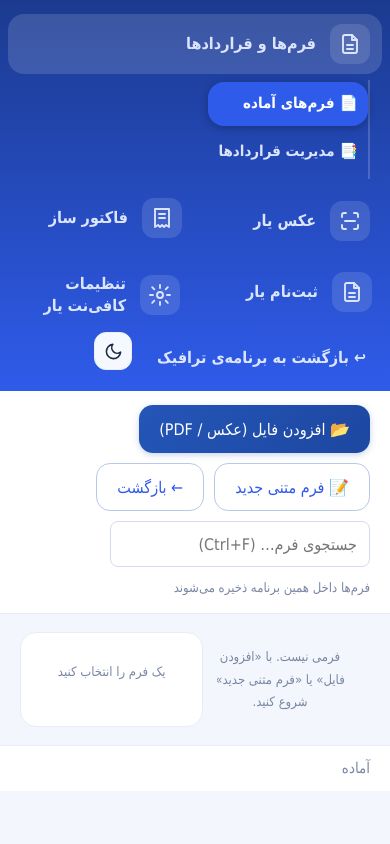
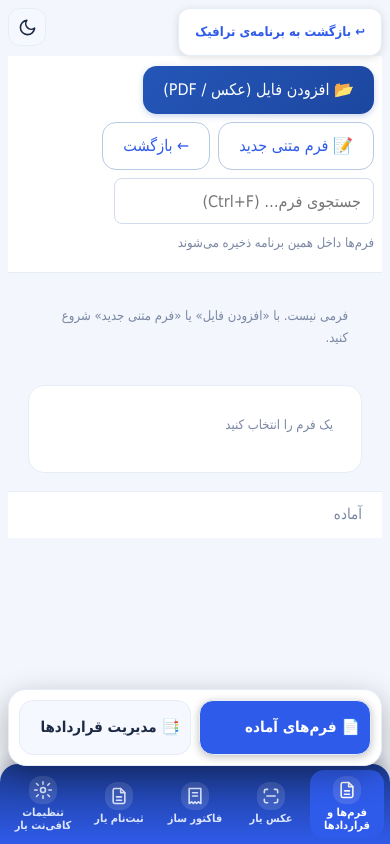
Before and after one commit to shopneh-cell/Traffic, a website: page kafenet/kafenet-index.html in a window 390 px wide. Both pictures are taken after a click on the button "فرم‌ها و قراردادها". Drawn offline with Linux system fonts and the light colour scheme.

Commit message:
Add files via upload

```diff
--- a/kafenet/kafenet-index.html
+++ b/kafenet/kafenet-index.html
@@ -176,7 +176,67 @@ svg.ic{width:20px;height:20px;flex-shrink:0;vertical-align:middle;display:inline
 .lrow small{color:var(--m)}
 .lrow b{color:var(--t)}
 .bgthumb{width:100%;display:block;border-radius:6px;background:repeating-conic-gradient(#ddd 0 25%,#fff 0 50%) 0 0/16px 16px}
-@media (max-width:700px){html,body{max-width:100%;overflow-x:hidden}body{display:block!important;height:auto!important;overflow-x:hidden!important;overflow-y:auto!important}.side{width:100%!important;max-width:100%;box-sizing:border-box;flex-direction:row!important;flex-wrap:wrap!important;overflow:visible!important;padding:8px!important;gap:6px;align-items:stretch;position:static;box-shadow:0 2px 10px rgba(20,40,90,.2)}.side h1{display:none!important}.side > div:not(.subnav){display:none!important}.side small{display:none!important}.side .navbtn,.side .tab{min-height:0!important;height:auto!important;padding:10px 12px!important}.side .navbtn{flex:1 1 calc(50% - 6px)}.side .tab{flex:1 1 calc(50% - 6px);min-width:0;white-space:normal;padding:9px 10px!important;text-align:center}.main{display:block!important;min-width:0;width:100%;max-width:100%;box-sizing:border-box}.main img{max-width:100%;height:auto}.main table{display:block;max-width:100%;overflow-x:auto}.top{flex-wrap:wrap;max-width:100%;box-sizing:border-box}.top .btn,.top button{max-width:100%}}
+@media (max-width:700px){
+  html,body{max-width:100%;overflow-x:hidden}
+  body{display:block!important;height:auto!important;overflow-x:hidden!important;overflow-y:auto!important;background:var(--bg)}
+  /* ---- نوار پایین: بخش‌های اصلی ---- */
+  .side{position:fixed!important;left:0;right:0;bottom:0;top:auto;width:auto!important;max-width:100%;height:auto;
+    flex-direction:row!important;flex-wrap:nowrap!important;justify-content:space-around;align-items:stretch;gap:2px!important;
+    padding:6px 6px calc(6px + env(safe-area-inset-bottom,0px))!important;overflow:visible!important;z-index:40;
+    box-shadow:0 -4px 16px rgba(10,20,50,.25);border-radius:18px 18px 0 0}
+  .side h1,.side img,.side small,.side > div:not(.subnav),.side .navbtn small,.side .tab small{display:none!important}
+  .side .navbtn,.side > .tab{flex:1 1 0;min-width:0;height:auto!important;margin:0!important;width:auto!important;
+    flex-direction:column!important;align-items:center!important;justify-content:center;gap:2px;padding:6px 2px!important;
+    border-radius:14px!important;text-align:center}
+  .side .navbtn .ti,.side > .tab .ti{width:28px!important;height:28px!important;flex:none}
+  .side .navbtn .ti svg,.side > .tab .ti svg{width:20px!important;height:20px!important}
+  .side .navbtn .tt,.side > .tab .tt{display:block!important;font-size:11px!important;line-height:1.2;text-align:center}
+  .side .navbtn.open,.side > .tab.on{background:var(--p)!important;color:var(--bt)!important}
+  /* ---- زیرابزارها: کادر دکمه‌ای بالای نوار پایین ---- */
+  .subnav{position:fixed!important;left:8px;right:8px;bottom:calc(78px + env(safe-area-inset-bottom,0px));display:none;
+    flex-direction:row!important;flex-wrap:wrap!important;gap:8px!important;margin:0!important;padding:10px!important;
+    border:1px solid var(--l)!important;background:var(--c);border-radius:18px;box-shadow:0 10px 30px rgba(0,0,0,.3);z-index:45}
+  .subnav.open{display:flex!important}
+  .subnav .tab{flex:1 1 calc(50% - 8px);padding:14px 10px!important;text-align:center;font-size:15px!important;
+    background:var(--c2);color:var(--t)!important;border:1px solid var(--l);border-radius:14px}
+  .subnav .tab.on{background:var(--p);color:var(--bt)!important}
+  /* ---- نوار بالا: بازگشت و روز/شب ---- */
+  .side #backLink{color:var(--p)!important;opacity:1!important}
+  #backLink{position:fixed!important;top:8px;right:8px;z-index:50;background:var(--c);color:var(--p);
+    border:1px solid var(--l);border-radius:12px;padding:8px 10px;font-size:13px;text-decoration:none;box-shadow:0 2px 8px rgba(0,0,0,.12)}
+  .side #mode-btn{position:fixed!important;top:8px;left:8px;z-index:50;width:38px!important;height:38px!important;margin:0!important}
+  /* ---- محتوا: تمام‌عرض، ستونی، بدون عرض ثابت ---- */
+  .main{display:block!important;min-width:0;width:100%;max-width:100%;box-sizing:border-box;padding:56px 8px 100px}
+  .sec{flex-direction:column!important;flex-wrap:nowrap!important;grid-template-columns:1fr!important;min-width:0;max-width:100%;box-sizing:border-box}
+  .sec .panel,.sec .ivform,.sec .ivprev,.sec .field,.sec h3,.sec h4{width:auto!important;max-width:100%!important;min-width:0!important;
+    box-sizing:border-box!important;margin-left:0!important;margin-right:0!important}
+  .sec .field{flex-wrap:wrap;gap:6px}
+  .sec .field input,.sec .field select{width:auto!important;flex:1 1 110px;min-width:0;max-width:100%;height:44px}
+  .sec .panel{overflow:auto}
+  .top{flex-wrap:wrap!important;gap:8px;max-width:100%;box-sizing:border-box;padding:10px 8px}
+  .top .btn,.top button{max-width:100%;min-height:44px}
+  .btn{min-height:44px}
+  /* هر کانتینر داخل بخش‌ها: خطِ جدید برای هر آیتم، بدون بیرون زدن از کادر */
+  .sec div{flex-wrap:wrap!important;justify-content:flex-start!important;min-width:0}
+  .sec div > .panel,.sec div > .ivform,.sec div > .ivprev,.sec div > div{flex:1 1 100%!important;max-width:100%!important;min-width:0!important;width:auto!important}
+  .sec .hint{display:block!important;width:auto!important;white-space:normal;text-align:right}
+  .sec .top{justify-content:flex-start!important}
+  .sec div{grid-template-columns:minmax(0,1fr)!important}
+  #ivForm,.ivwork,.lay,#lList,.cw{width:auto!important;max-width:100%!important;min-width:0!important;box-sizing:border-box!important}
+  /* بخش‌های کار (ابزار + پیش‌نمایش): ستونی، پیش‌نمایش تمام‌عرض */
+  .work{flex-direction:column!important;align-items:stretch!important;width:100%!important;max-width:100%!important;margin:0!important;left:auto!important;right:auto!important}
+  .stage{flex-direction:column!important;width:100%!important;max-width:100%!important;margin:0!important;left:auto!important;right:auto!important;min-width:0!important}
+  .cw{position:static!important;left:auto!important;right:auto!important;margin:0!important;transform:none!important;min-height:260px;justify-content:center}
+  .cw canvas{max-width:100%!important}
+  .info,#lInfo,.hint,#bgHint{position:static!important;left:auto!important;right:auto!important;transform:none!important;width:100%!important;max-width:100%!important;margin:0 0 8px!important;box-sizing:border-box!important}
+  .lay,.panel{position:static!important;left:auto!important;right:auto!important;transform:none!important}
+  .prev,.prev *{max-width:100%!important;box-sizing:border-box}
+  .sec .prev,.sec .stage,.sec .work,.sec .lay,.sec .panel,.sec .ivwork,.sec #ivForm,.sec .ivform{flex-wrap:nowrap!important}
+  .sec .prev,.sec .stage,.sec .work{flex-direction:column!important}
+  .prev{overflow-x:hidden!important;align-items:stretch!important}
+  .prev canvas{width:auto!important;height:auto!important}
+}
+
 </style>
 </head>
 <body>
```
